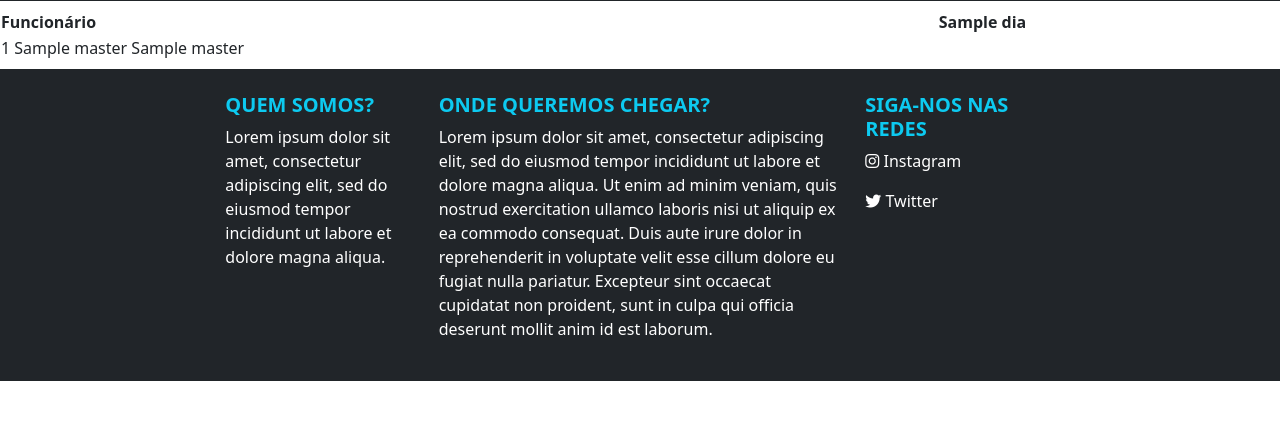
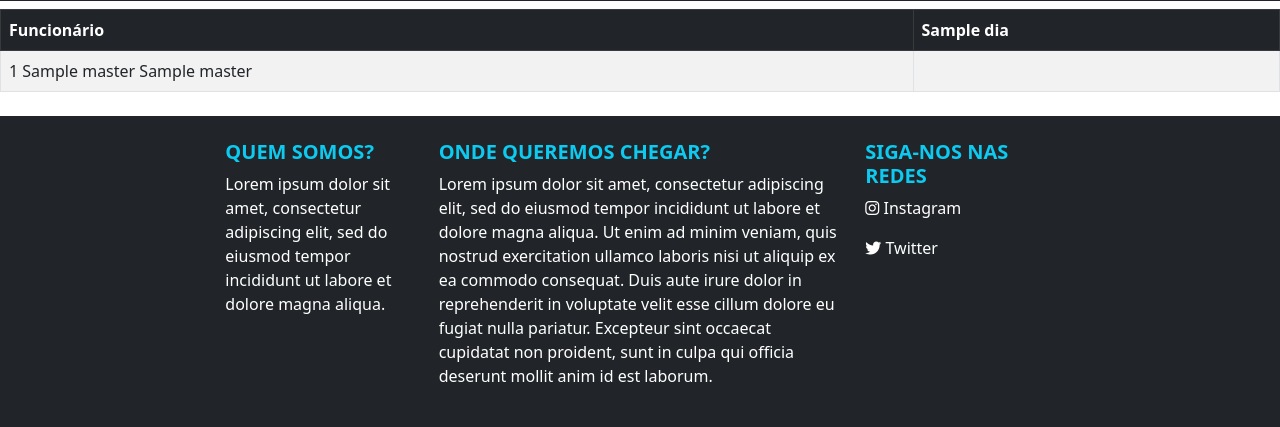
Before and after one commit to emilioeiji/fuji-erp, a Django app: template calendario/templates/calendario/calendario.html in a window 1280 px wide. Shown: the part 71-498 px from the top of the page. Run offline with Django 4.2, Linux system fonts and the light colour scheme; tables that the repository leaves empty hold one stand-in row (values such as "Sample post"); the template is opened without the code that fills it: values that come from a table or form of the project are taken from there, most other values are stand-ins (such as "Sample title", 1, 10 or a date in 2020); some libraries are stand-ins or nearby versions.

Commit message:
Ajuste na geração da tabela

```diff
--- a/calendario/templates/calendario/calendario.html
+++ b/calendario/templates/calendario/calendario.html
@@ -7,15 +7,15 @@
 
 {% block content %}
 
-    <table>
-        <thead>
+    <table class="table table-striped table-bordered">
+        <thead class="table-dark">
         <tr>
             <th>Funcionário</th>
             {% for dia in dias_do_mes %}
             <th>{{ dia }}</th>
             {% endfor %}
         </tr>
-        </thead>
+        </thead >
         <tbody>
         {% regroup calendario by funcionario as funcionarios %}
         {% for funcionario in funcionarios %}
```
